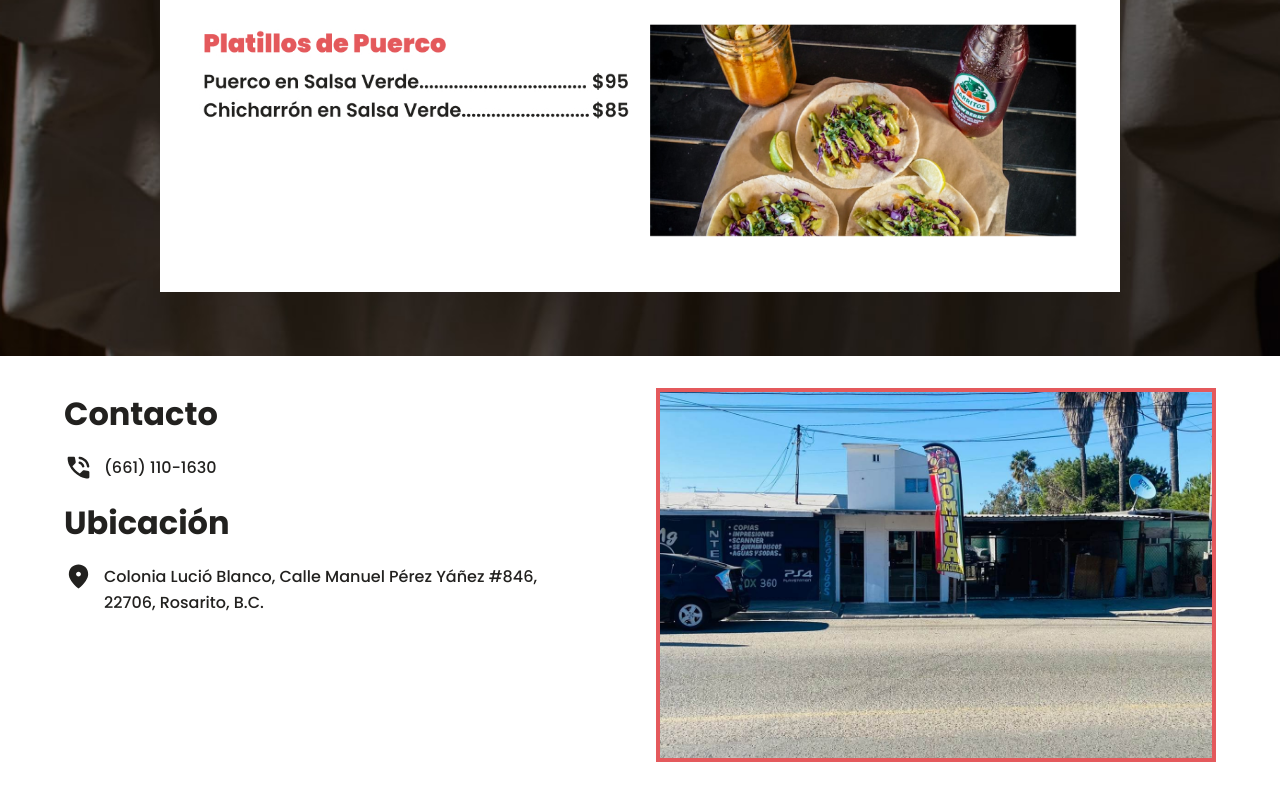
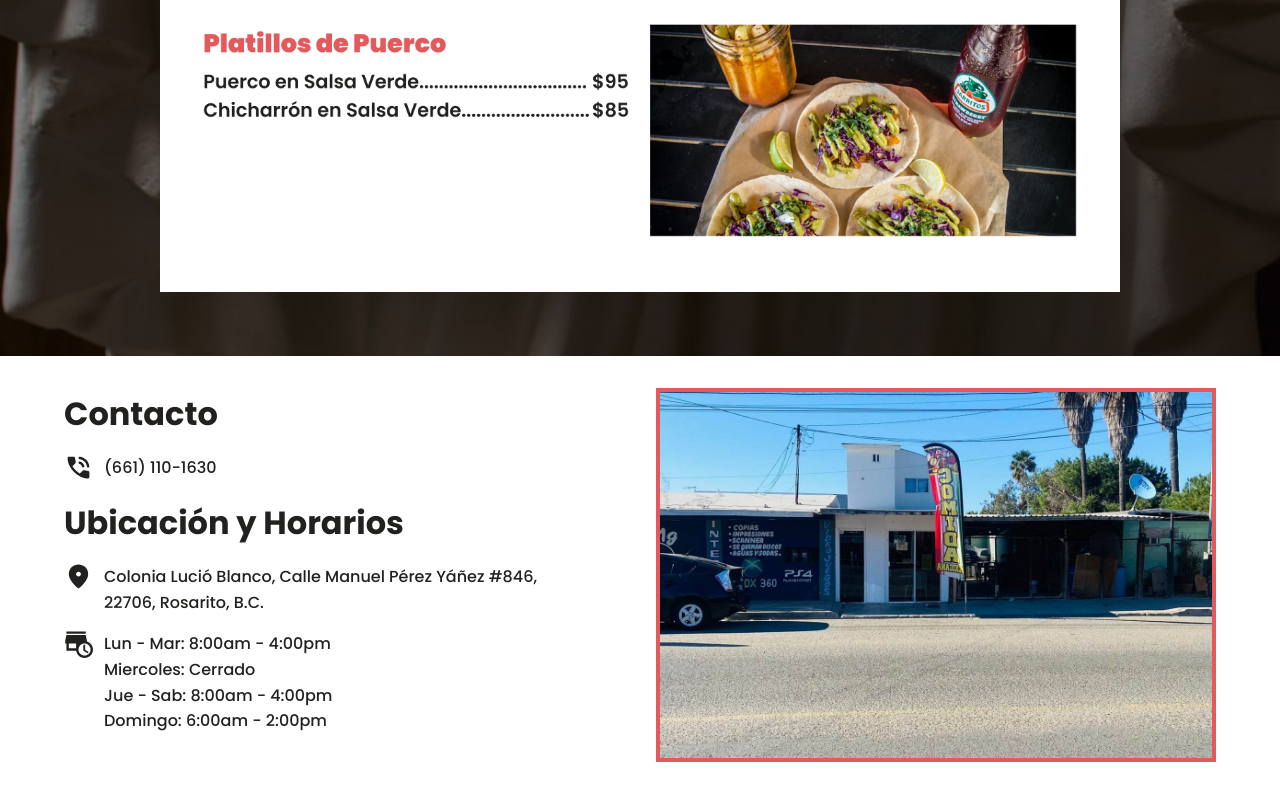
Before and after one commit to Roberto-Cardenas/fogondemima, a plain HTML site: page index.html in a window 1280 px wide. Shown: the part 3466-4260 px from the top of the page. Drawn offline with Linux system fonts and the light colour scheme.

Commit message:
Agregados los horarios

```diff
--- a/css/style.scss
+++ b/css/style.scss
@@ -308,7 +308,7 @@ footer {
     font-size: clamp(1.5rem, 0.125rem + 4vw, 2rem);
   }
 
-  p {
+  [data-icon] {
     position: relative;
     font-weight: var(--fw-medium);
     margin-left: 2.5rem;
--- a/index.html
+++ b/index.html
@@ -45,9 +45,14 @@
         <p data-icon="telefono">(661) 110-1630</p>
       </div>
       <div class="location-container flow-content">
-        <h3>Ubicación</h3>
+        <h3>Ubicación y Horarios</h3>
         <p data-icon="ubicacion">Colonia Lució Blanco, Calle Manuel Pérez Yáñez #846, 22706, Rosarito, B.C.</p>
-        <!-- <p data-icon="horarios">De tal dia a tal dia, de tal hora a tal hora</p> -->
+        <div data-icon="horarios">
+          <p>Lun - Mar: 8:00am - 4:00pm</p>
+          <p>Miercoles: Cerrado</p>
+          <p>Jue - Sab: 8:00am - 4:00pm</p>
+          <p>Domingo: 6:00am - 2:00pm</p>
+        </div>
       </div>
     </div>
     <img src="images/fogon.jpg" alt="Foto del restuarante desde afuera.">
```
Also changed, not shown: css/style.css.
